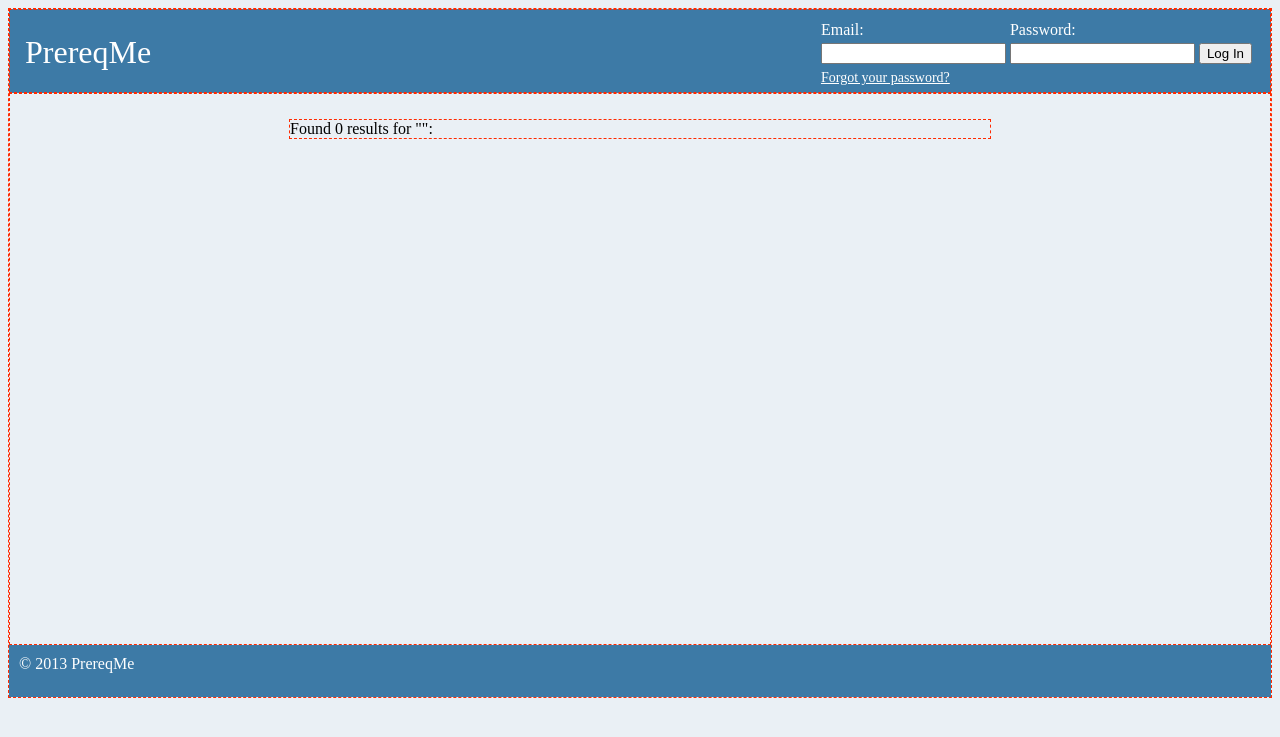
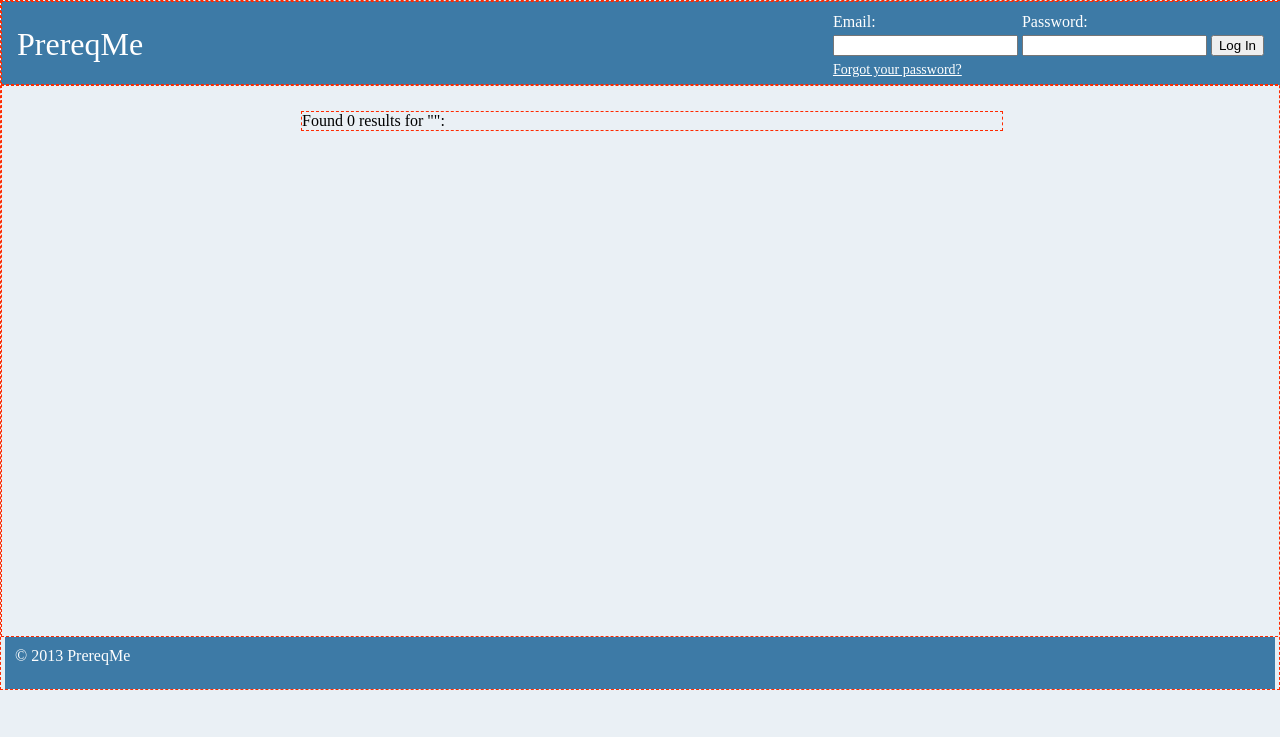
Before and after one commit to joshcaron/PrereqMe-Original, a PHP site: template application/views/pages/search_results.php in a window 1280 px wide. Shown: the top 737 px of the page. Run offline with PHP 8.4, Linux system fonts and the light colour scheme; the template is opened without the code that fills it, so the values that code supplies are empty; some libraries are stand-ins or nearby versions.

Commit message:
Header css

```diff
--- a/assets/css/global.css
+++ b/assets/css/global.css
@@ -1,4 +1,4 @@
-body { background-color:#eaf0f5; }
+body { background-color:#eaf0f5; margin:0px; }
 
 #MAIN_CONTAINER { min-width:1000px; }
 
@@ -8,17 +8,17 @@ body { background-color:#eaf0f5; }
 .error { color:#FF0000; font-size:13px; }
 
 /* Header */
-#HEADER { height:74px; padding:8px 15px 0px; background-color:#3d7aa6; color:#FFF; }
+#HEADER { height:74px; width:1250px; margin:0px auto; padding:8px 15px 0px; background-color:#3d7aa6; color:#FFF; }
 #HEADER #logo { margin-top:16px; font-size:32px;}
 #HEADER #logo a { color:#FFF; text-decoration:none; }
 #HEADER #logo a:hover { color:#FFF; text-decoration:none; }
 #HEADER #login #forgot a { color:#FFF; font-size:14px; }
 
 /* Body */
-#BODY_CONTAINER { min-height:500px; padding:25px; }
+#BODY_CONTAINER { min-height:500px; width:1250px; margin:0px auto; padding:25px; }
 
 /* Footer */
-#FOOTER { height:32px; padding:10px; background-color:#3d7aa6; color:#FFF; }
+#FOOTER { height:32px; width:1250px; margin:0px auto; padding:10px; background-color:#3d7aa6; color:#FFF; }
 
 /* Home */
 #HOME #search_large #college_id { font-size:26px; }
```
